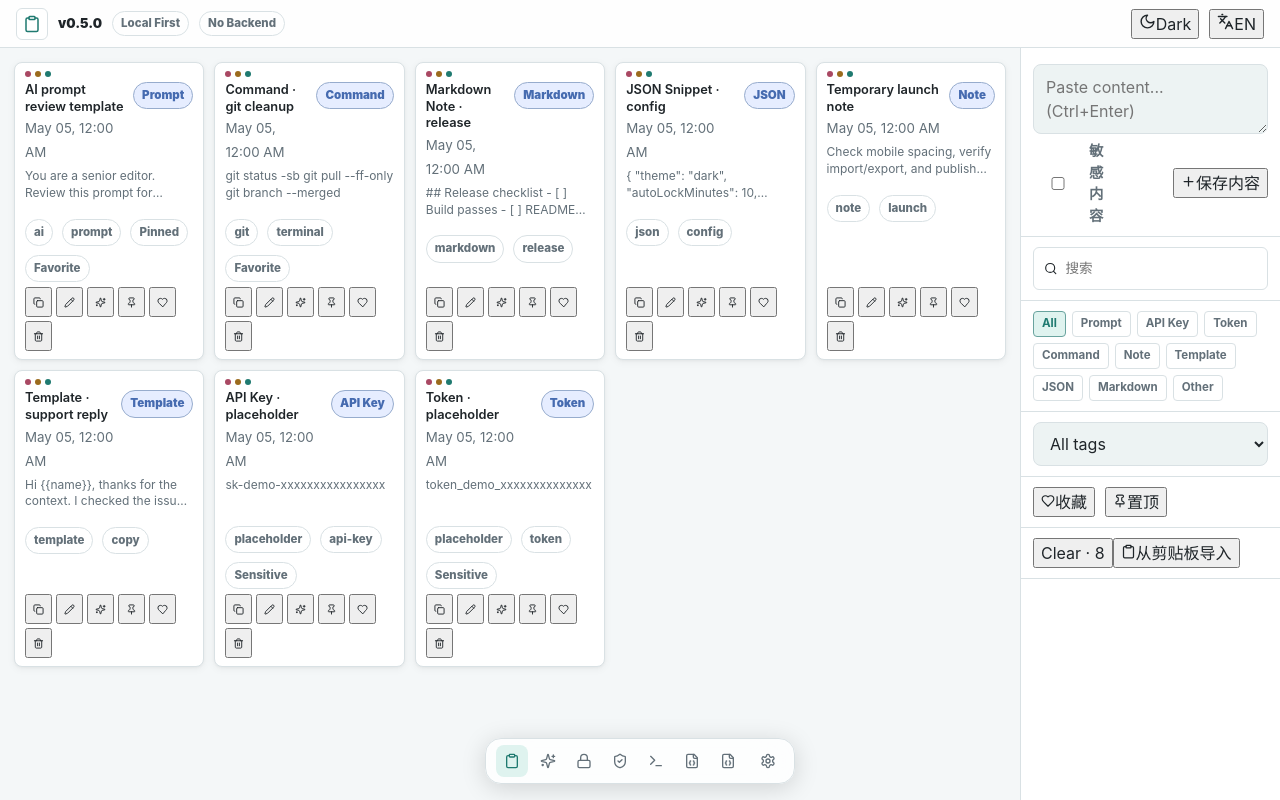
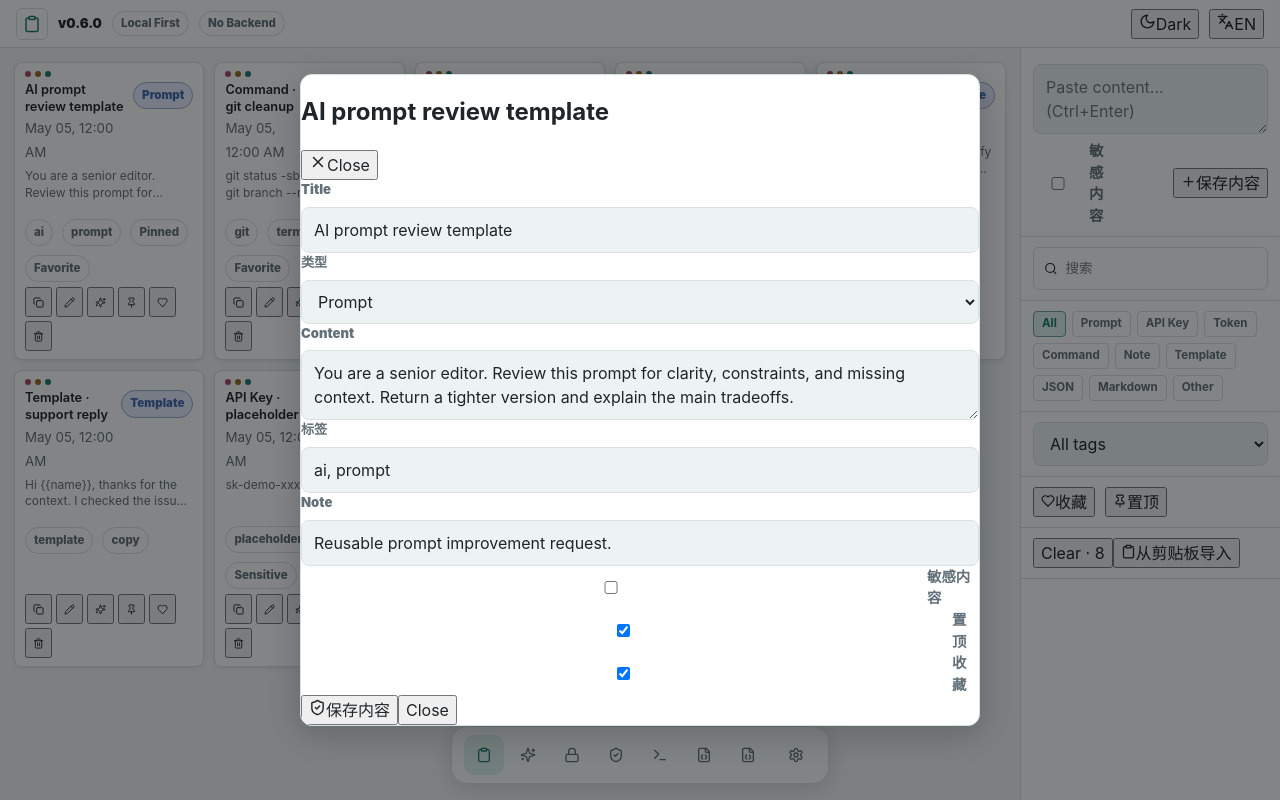
Before and after one commit to w0nderful666/vault-local, a React (Vite) app: page / in a window 1280 px wide. Both pictures are taken after a click on the button 69 px from the left and 302 px from the top of the page. Shown: the top 800 px of the page. Built offline with nearby package versions, Linux system fonts and the light colour scheme.

Commit message:
fix: OS window system, click-to-copy, modal z-index, version bump to v0.6.0

```diff
--- a/package.json
+++ b/package.json
@@ -1,6 +1,6 @@
 {
   "name": "local-clipboard-vault",
-  "version": "0.5.0",
+  "version": "0.6.0",
   "private": true,
   "type": "module",
   "description": "A local-first clipboard vault for saving, searching, and encrypting snippets in the browser.",
--- a/scripts/preflight.mjs
+++ b/scripts/preflight.mjs
@@ -93,10 +93,10 @@ async function checkDocs() {
   if (readme.includes("Secure Vault") && readme.includes("Web Crypto")) pass("README Secure Vault section exists");
   else fail("README Secure Vault section missing");
 
-  if (release.includes("v0.5.0")) pass("RELEASE_NOTES v0.5.0 exists");
-  else fail("RELEASE_NOTES missing v0.5.0");
+  if (release.includes("v0.6.0")) pass("RELEASE_NOTES v0.6.0 exists");
+  else fail("RELEASE_NOTES missing v0.6.0");
 
-  if (pkg.version === "0.5.0") pass("package.json version is correct");
+  if (pkg.version === "0.6.0") pass("package.json version is correct");
   else fail(`package.json version is ${pkg.version}`);
 }
 
--- a/scripts/run-self-test.mjs
+++ b/scripts/run-self-test.mjs
@@ -42,7 +42,7 @@ async function assertContains(file, marker) {
 
 async function assertPackageVersion() {
   const pkg = JSON.parse(await read("package.json"));
-  if (pkg.version === "0.5.0") pass("package.json version is 0.5.0");
+  if (pkg.version === "0.6.0") pass("package.json version is 0.6.0");
   else fail(`package.json version is ${pkg.version}`);
 }
 
@@ -97,7 +97,7 @@ await assertContains("README.md", "不上传用户内容");
 await assertContains("README.md", "No remote AI");
 await assertContains("README.md", "主密码不保存");
 await assertContains("README.md", "忘记主密码无法恢复");
-await assertContains("RELEASE_NOTES.md", "v0.5.0");
+await assertContains("RELEASE_NOTES.md", "v0.6.0");
 
 await assertContains("src/App.tsx", "navigator.clipboard.readText");
 await assertContains("src/App.tsx", "Ctrl + Enter");
--- a/src/App.tsx
+++ b/src/App.tsx
@@ -97,6 +97,7 @@ privacyFirst: "Privacy first",
     language: "Language",
     savedFromClipboard: "Saved from clipboard",
     saved: "Saved",
+    copied: "Copied",
     clipboardDenied: "Clipboard permission denied. Use Ctrl + V manually.",
     unlockFirst: "Unlock vault before saving or revealing sensitive content.",
     imported: "JSON imported",
@@ -161,6 +162,7 @@ privacyFirst: "Privacy first",
     noResults: "No clips match the current filters.",
     privacyNote:
       "Your content never leaves this page. Data is stored in this browser only; clearing browser data removes it. Export JSON backups regularly.",
+    copied: "已复制",
   },
 } satisfies Record<Language, Record<string, string>>;
 
@@ -359,14 +361,18 @@ export function App() {
     }
   };
 
+  const lastCopyRef = useRef<string>("");
+
   const copyClip = async (clip: ClipItem) => {
+    if (clip.id === lastCopyRef.current) return;
+    lastCopyRef.current = clip.id;
     const content = clip.encrypted ? revealed[clip.id] : clip.content;
     if (clip.encrypted && !content) {
       showToast(t.unlockFirst, "danger");
       return;
     }
     await navigator.clipboard.writeText(content ?? "");
-    showToast(t.copy);
+    showToast(t.copied);
   };
 
   const revealClip = async (clip: ClipItem) => {
@@ -537,7 +543,7 @@ export function App() {
           <div className="main-content">
             <div className="floating-grid" data-testid="floating-cards">
               {filteredClips.map((clip) => (
-                <article className="clip-card" data-testid="clip-card" key={clip.id} onClick={() => void openEdit(clip)}>
+                <article className="clip-card" data-testid="clip-card" key={clip.id} onClick={() => void copyClip(clip)}>
                   <div className="clip-card__bar">
                     <span />
                     <span />
--- a/src/config/siteMeta.ts
+++ b/src/config/siteMeta.ts
@@ -1,7 +1,7 @@
 export const siteMeta = {
   name: "Local Clipboard Vault",
   shortName: "LCV",
-  version: "0.5.0",
+  version: "0.6.0",
   description: "A Local First clipboard vault for saving, searching, and encrypting snippets in the browser.",
   repositoryUrl: "https://github.com/w0nderful666/local-clipboard-vault",
   demoUrl: "https://w0nderful666.github.io/local-clipboard-vault/",
--- a/src/styles/global.css
+++ b/src/styles/global.css
@@ -231,6 +231,38 @@ main {
   border-radius: 8px;
   background: var(--surface);
   box-shadow: var(--shadow);
+}
+
+.modal {
+  position: fixed;
+  inset: 0;
+  z-index: 100;
+  display: grid;
+  place-items: center;
+  background: rgb(7 11 13 / 50%);
+  padding: 18px;
+  animation: modal-fade-in 200ms ease-out;
+}
+
+.modal__panel {
+  width: min(680px, 100%);
+  max-height: min(700px, calc(100vh - 40px));
+  overflow: auto;
+  border: 1px solid var(--border);
+  border-radius: 12px;
+  background: var(--surface);
+  box-shadow: 0 8px 32px rgb(0 0 0 / 20%);
+  animation: modal-scale-in 250ms cubic-bezier(0.2, 0, 0, 1);
+}
+
+@keyframes modal-fade-in {
+  from { opacity: 0; }
+  to { opacity: 1; }
+}
+
+@keyframes modal-scale-in {
+  from { opacity: 0; transform: scale(0.95) translateY(8px); }
+  to { opacity: 1; transform: scale(1) translateY(0); }
 }
 
 .vault-panel {
@@ -548,7 +580,7 @@ select:focus {
   display: flex;
   align-items: center;
   gap: 8px;
-  padding: 6px 10px;
+  padding: 8px 12px;
   border: 1px solid var(--border);
   border-radius: 16px;
   background: color-mix(in srgb, var(--surface) 80%, transparent);
@@ -566,10 +598,10 @@ select:focus {
 .dock__item {
   display: grid;
   place-items: center;
-  width: 32px;
-  height: 32px;
+  width: 40px;
+  height: 40px;
   border: none;
-  border-radius: 8px;
+  border-radius: 10px;
   background: transparent;
   color: var(--muted);
   cursor: pointer;
@@ -579,6 +611,7 @@ select:focus {
 .dock__item:hover {
   background: var(--surface);
   color: var(--text);
+  transform: translateY(-2px);
 }
 
 .dock__item--active {
@@ -589,10 +622,10 @@ select:focus {
 .dock__settings {
   display: grid;
   place-items: center;
-  width: 32px;
-  height: 32px;
+  width: 40px;
+  height: 40px;
   border: none;
-  border-radius: 8px;
+  border-radius: 10px;
   background: transparent;
   color: var(--muted);
   cursor: pointer;
@@ -602,6 +635,7 @@ select:focus {
 .dock__settings:hover {
   background: var(--surface);
   color: var(--text);
+  transform: translateY(-2px);
 }
 
 .settings-panel {
```
Also changed, not shown: 2 other files (tests, documents, lock files or other folders).
